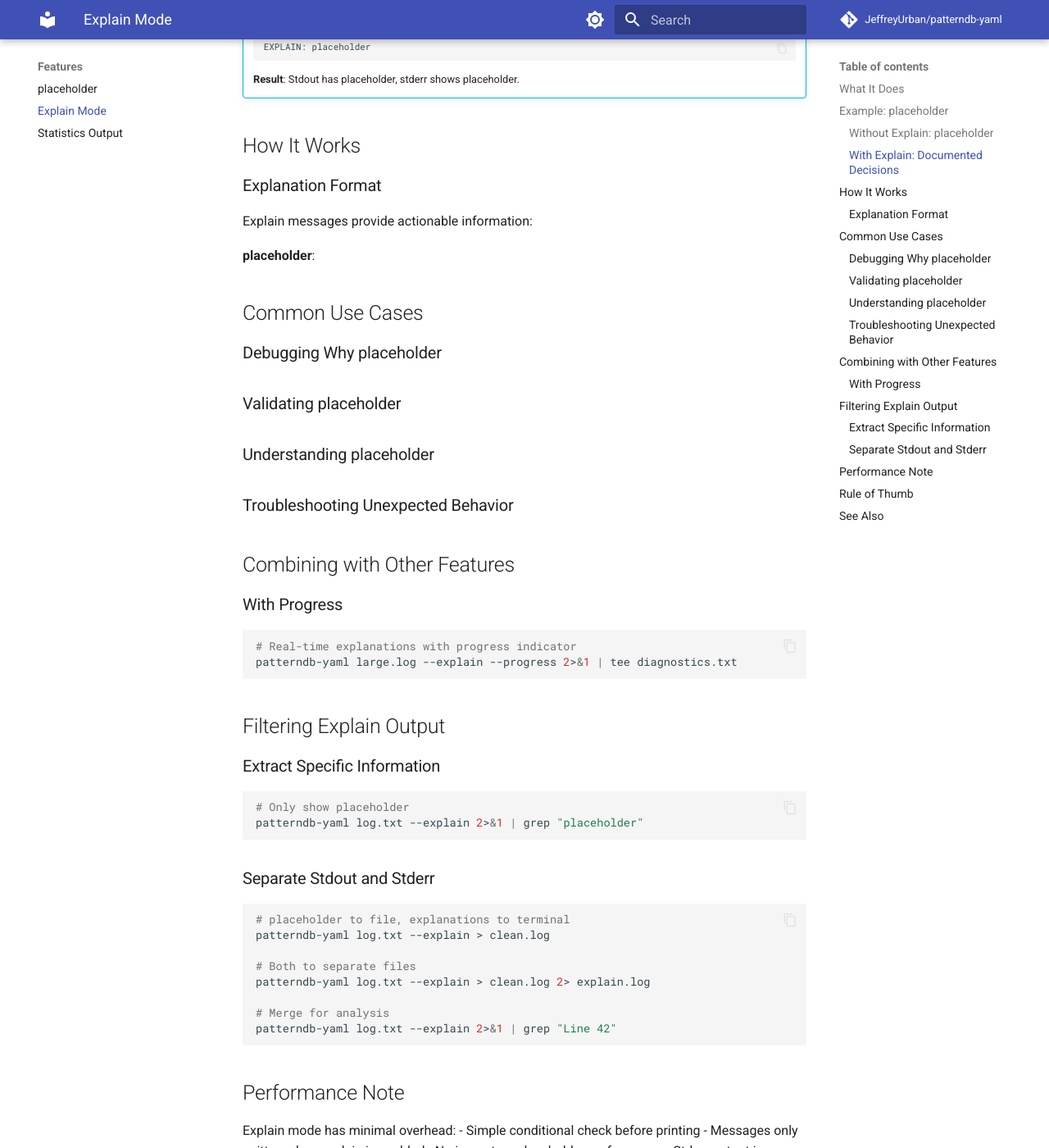
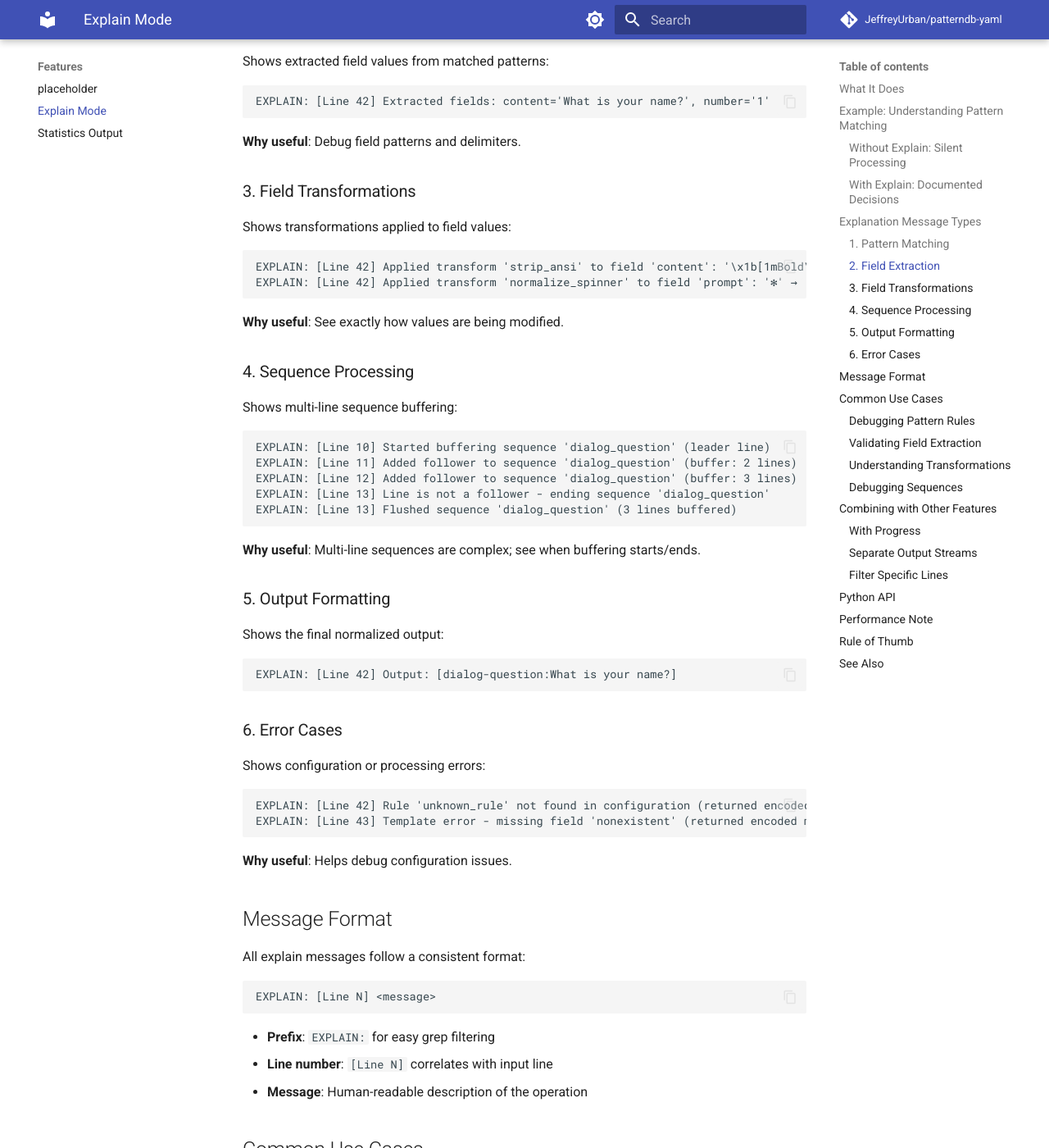
Before and after one commit to JeffreyUrban/patterndb-yaml, an MkDocs documentation site: the page built from docs/features/explain/explain.md, in a window 1280 px wide and 1400 px high, scrolled down 1464 px. Shown: the whole window at 82% size. Built offline with MkDocs 1.6.1 and Material for MkDocs 9.7.7, drawn with Linux system fonts in a browser that asks for light colours; comment, search, counter and statistics services are not loaded; some of the changed text lies outside the part shown.

Commit message:
Added explain feature.

````diff
--- a/.pre-commit-config.yaml
+++ b/.pre-commit-config.yaml
@@ -10,7 +10,7 @@ repos:
     rev: v1.8.0
     hooks:
       - id: mypy
-        additional_dependencies: [typer>=0.9.0, rich>=13.0.0]
+        additional_dependencies: [typer>=0.9.0, rich>=13.0.0, types-pyyaml>=6.0.0]
         args: [--strict]
         files: ^src/
 
--- a/docs/features/explain/explain.md
+++ b/docs/features/explain/explain.md
@@ -1,121 +1,158 @@
 # Explain Mode
 
-The `--explain` flag outputs explanations to stderr showing why placeholder.
-This helps you understand the placeholder decisions being made in real-time.
+The `--explain` flag outputs diagnostic messages to stderr showing how lines are being processed.
+This helps you understand the normalization decisions being made in real-time.
 
 ## What It Does
 
 Explain mode adds diagnostic messages to stderr:
 
-- **Normal mode**: Deduplication happens silently
-- **With explain**: Messages show why placeholder
-- **Use case**: Debugging placeholder, understanding placeholder, troubleshooting unexpected behavior
+- **Normal mode**: Normalization happens silently
+- **With explain**: Messages show pattern matching, field extraction, transformations, and sequence processing
+- **Use case**: Debugging patterns, understanding transformations, troubleshooting unexpected output
 
-**Key insight**: Explanations go to stderr, so stdout remains clean for placeholder.
+**Key insight**: Explanations go to stderr, so stdout remains clean for piping normalized output.
 
-## Example: placeholder
+## Example: Understanding Pattern Matching
 
-placeholder
+### Without Explain: Silent Processing
 
-### Without Explain: placeholder
+Without `--explain`, normalization happens without feedback.
 
-Without `--explain`, placeholder happens without feedback.
+```console
+$ patterndb-yaml --rules rules.yaml input.txt > output.txt
+```
 
-=== "CLI"
-
-    <!-- verify-file: output.txt expected: expected-output.txt -->
-    <!-- termynal -->
-    ```console
-    $ patterndb-yaml input.txt --placeholder > output.txt
-    ```
-
-=== "Python"
-
-    <!-- verify-file: output.txt expected: expected-output.txt -->
-    ```python
-    from patterndb_yaml import PatterndbYaml
-
-    processor = PatterndbYaml(
-        placeholder=False  # (1)!
-    )
-
-    with open("input.txt") as f:
-        with open("output.txt", "w") as out:
-            processor.process(f, out)
-            processor.flush(out)
-    ```
-
-    1. Default: no explanations
-
-???+ success "Output: placeholder"
-    ```text
-    --8<-- "features/explain/fixtures/expected-output.txt"
-    ```
-
-    **Result**: placeholder.
+You see the normalized output but don't know what happened internally.
 
 ### With Explain: Documented Decisions
 
-With `--explain`, stderr shows why placeholder.
+With `--explain`, stderr shows why each line was processed the way it was:
 
-=== "CLI"
+```console
+$ patterndb-yaml --rules rules.yaml input.txt --explain > output.txt
+EXPLAIN: [Line 1] Matched rule 'dialog_question'
+EXPLAIN: [Line 1] Extracted fields: content='What is your name?'
+EXPLAIN: [Line 1] Output: [dialog-question:What is your name?]
+EXPLAIN: [Line 2] No pattern matched (passed through unchanged)
+EXPLAIN: [Line 3] Started buffering sequence 'dialog_question' (leader line)
+EXPLAIN: [Line 4] Added follower to sequence 'dialog_question' (buffer: 2 lines)
+EXPLAIN: [Line 5] Line is not a follower - ending sequence 'dialog_question'
+EXPLAIN: [Line 5] Flushed sequence 'dialog_question' (2 lines buffered)
+```
 
-    <!-- verify-file: output.txt expected: expected-output.txt -->
-    <!-- termynal -->
-    ```console
-    $ patterndb-yaml input.txt --placeholder \
-        > output.txt 2> explain.txt
-    ```
+## Explanation Message Types
 
-=== "Python"
+### 1. Pattern Matching
 
-    <!-- verify-file: output.txt expected: expected-output.txt -->
-    ```python
-    from patterndb_yaml import PatterndbYaml
-    import sys
+Shows whether a line matched a normalization rule:
 
-    processor = PatterndbYaml(
-        placeholder=False,
-        explain=True  # (1)!
-    )
+```
+EXPLAIN: [Line 42] Matched rule 'dialog_question'
+EXPLAIN: [Line 43] No pattern matched (passed through unchanged)
+```
 
-    with open("input.txt") as f:
-        with open("output.txt", "w") as out:
-            processor.process(f, out)
-            processor.flush(out)
-    ```
+**Why useful**: Quickly see if your patterns are working.
 
-    1. Enable explain mode
+### 2. Field Extraction
 
-???+ warning "Stdout: Deduplicated output"
-    ```text
-    --8<-- "features/explain/fixtures/expected-output.txt"
-    ```
+Shows extracted field values from matched patterns:
 
-???+ info "Stderr: Explanation messages"
-    ```text
-    --8<-- "features/explain/fixtures/expected-explain.txt"
-    ```
+```
+EXPLAIN: [Line 42] Extracted fields: content='What is your name?', number='1'
+```
 
-    **Result**: Stdout has placeholder, stderr shows placeholder.
+**Why useful**: Debug field patterns and delimiters.
 
-## How It Works
+### 3. Field Transformations
 
-### Explanation Format
+Shows transformations applied to field values:
 
-Explain messages provide actionable information:
+```
+EXPLAIN: [Line 42] Applied transform 'strip_ansi' to field 'content': '\x1b[1mBold\x1b[0m' → 'Bold'
+EXPLAIN: [Line 42] Applied transform 'normalize_spinner' to field 'prompt': '✻' → '*'
+```
 
-**placeholder**:
+**Why useful**: See exactly how values are being modified.
+
+### 4. Sequence Processing
+
+Shows multi-line sequence buffering:
+
+```
+EXPLAIN: [Line 10] Started buffering sequence 'dialog_question' (leader line)
+EXPLAIN: [Line 11] Added follower to sequence 'dialog_question' (buffer: 2 lines)
+EXPLAIN: [Line 12] Added follower to sequence 'dialog_question' (buffer: 3 lines)
+EXPLAIN: [Line 13] Line is not a follower - ending sequence 'dialog_question'
+EXPLAIN: [Line 13] Flushed sequence 'dialog_question' (3 lines buffered)
+```
+
+**Why useful**: Multi-line sequences are complex; see when buffering starts/ends.
+
+### 5. Output Formatting
+
+Shows the final normalized output:
+
+```
+EXPLAIN: [Line 42] Output: [dialog-question:What is your name?]
+```
+
+### 6. Error Cases
+
+Shows configuration or processing errors:
+
+```
+EXPLAIN: [Line 42] Rule 'unknown_rule' not found in configuration (returned encoded message)
+EXPLAIN: [Line 43] Template error - missing field 'nonexistent' (returned encoded message)
+```
+
+**Why useful**: Helps debug configuration issues.
+
+## Message Format
+
+All explain messages follow a consistent format:
+
+```
+EXPLAIN: [Line N] <message>
+```
+
+- **Prefix**: `EXPLAIN:` for easy grep filtering
+- **Line number**: `[Line N]` correlates with input line
+- **Message**: Human-readable description of the operation
 
 ## Common Use Cases
 
-### Debugging Why placeholder
+### Debugging Pattern Rules
 
-### Validating placeholder
+See if your patterns are matching:
 
-### Understanding placeholder
+```bash
+patterndb-yaml --rules rules.yaml input.txt --explain 2>&1 | grep "Matched rule"
+```
 
-### Troubleshooting Unexpected Behavior
+### Validating Field Extraction
+
+Check that fields are extracted correctly:
+
+```bash
+patterndb-yaml --rules rules.yaml input.txt --explain 2>&1 | grep "Extracted fields"
+```
+
+### Understanding Transformations
+
+See how transformations modify values:
+
+```bash
+patterndb-yaml --rules rules.yaml input.txt --explain 2>&1 | grep "Applied transform"
+```
+
+### Debugging Sequences
+
+Track multi-line sequence processing:
+
+```bash
+patterndb-yaml --rules rules.yaml input.txt --explain 2>&1 | grep "sequence"
+```
 
 ## Combining with Other Features
 
@@ -123,53 +160,77 @@ Explain messages provide actionable information:
 
 ```bash
 # Real-time explanations with progress indicator
-patterndb-yaml large.log --explain --progress 2>&1 | tee diagnostics.txt
+patterndb-yaml --rules rules.yaml large.log --explain --progress
 ```
 
-## Filtering Explain Output
-
-### Extract Specific Information
+### Separate Output Streams
 
 ```bash
-# Only show placeholder
-patterndb-yaml log.txt --explain 2>&1 | grep "placeholder"
+# Normalized output to file, explanations to terminal
+patterndb-yaml --rules rules.yaml log.txt --explain > normalized.log
+
+# Both to separate files
+patterndb-yaml --rules rules.yaml log.txt --explain > normalized.log 2> explain.log
+
+# Combined for line-by-line analysis
+patterndb-yaml --rules rules.yaml log.txt --explain 2>&1 | less
 ```
 
-### Separate Stdout and Stderr
+### Filter Specific Lines
 
 ```bash
-# placeholder to file, explanations to terminal
-patterndb-yaml log.txt --explain > clean.log
+# Show only processing for line 42
+patterndb-yaml --rules rules.yaml log.txt --explain 2>&1 | grep "Line 42"
 
-# Both to separate files
-patterndb-yaml log.txt --explain > clean.log 2> explain.log
+# Show only lines that didn't match
+patterndb-yaml --rules rules.yaml log.txt --explain 2>&1 | grep "No pattern matched"
+```
 
-# Merge for analysis
-patterndb-yaml log.txt --explain 2>&1 | grep "Line 42"
+## Python API
+
+Enable explain mode programmatically:
+
+```python
+from patterndb_yaml import PatterndbYaml
+from pathlib import Path
+
+# Enable explain mode
+processor = PatterndbYaml(
+    rules_path=Path("rules.yaml"),
+    explain=True  # Explanations go to stderr
+)
+
+with open("input.txt") as f:
+    with open("output.txt", "w") as out:
+        processor.process(f, out)
 ```
+
+Explanations are written to `sys.stderr` automatically.
 
 ## Performance Note
 
 Explain mode has minimal overhead:
+
 - Simple conditional check before printing
 - Messages only written when explain is enabled
-- No impact on placeholder performance
+- No impact on normalization performance
 - Stderr output is buffered (efficient)
 
 ## Rule of Thumb
 
-**Use explain mode when you need to understand** the placeholder.
+**Use explain mode when you need to understand** the normalization process:
 
-- **Initial setup**: Validate placeholder are working correctly
-- **Debugging**: Understand why placeholder
-- **Pattern development**: Test and refine placeholder
-- **Troubleshooting**: Diagnose unexpected behavior
-- **Learning**: Understand how the algorithm works on your data
+- **Initial setup**: Validate patterns are working correctly
+- **Debugging**: Understand why a line didn't match or was transformed incorrectly
+- **Pattern development**: Test and refine normalization rules
+- **Troubleshooting**: Diagnose unexpected output
+- **Learning**: Understand how the normalization algorithm works on your data
 
 **Don't use in production** unless actively debugging—the extra output
-can clutter logs.
+can clutter logs and reduce readability.
 
 ## See Also
 
-- [CLI Reference](../../reference/cli.md) - Complete explain documentation
+- [Pattern Rules](../../getting-started/basic-concepts.md#pattern-rules) - How to write normalization patterns
+- [Field Transformations](../../getting-started/basic-concepts.md#transformations) - Available transformation functions
 - [Troubleshooting](../../guides/troubleshooting.md) - Common issues and solutions
````
Also changed, not shown: CLAUDE.md (+2 -2 lines), 4 other files.
